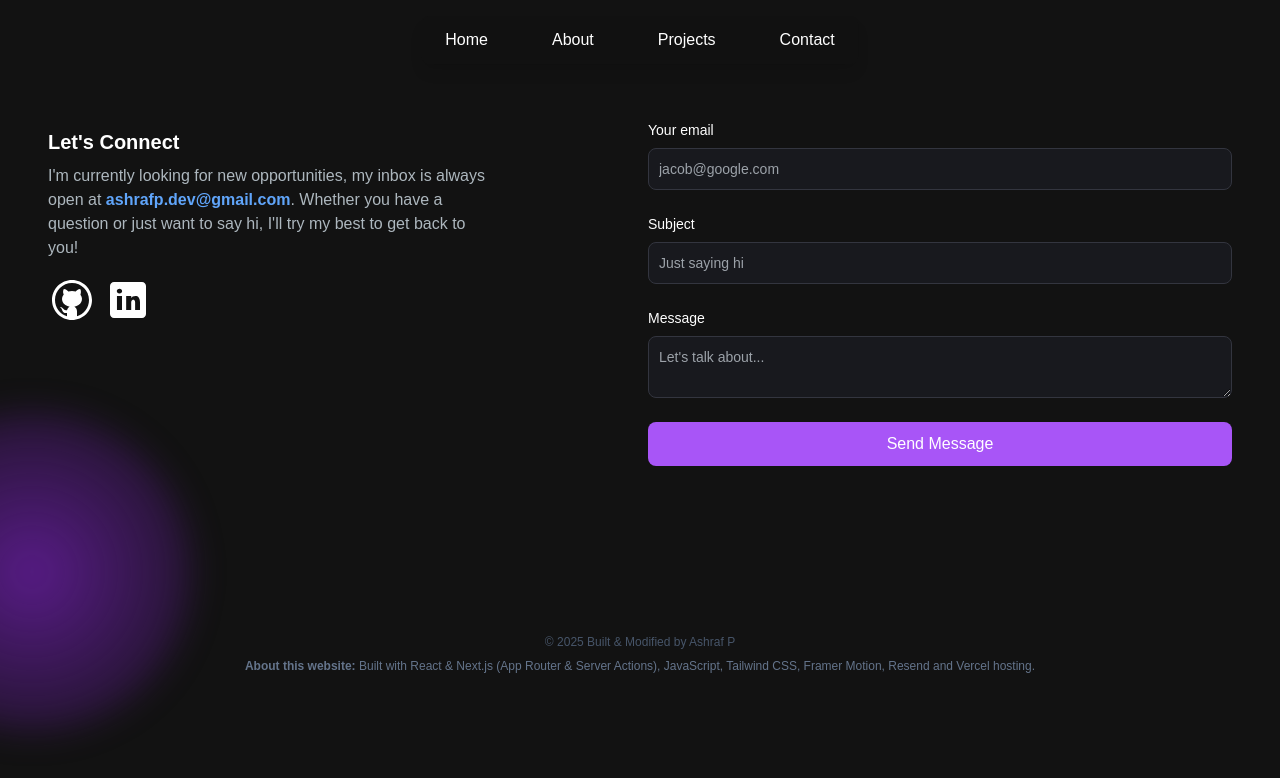
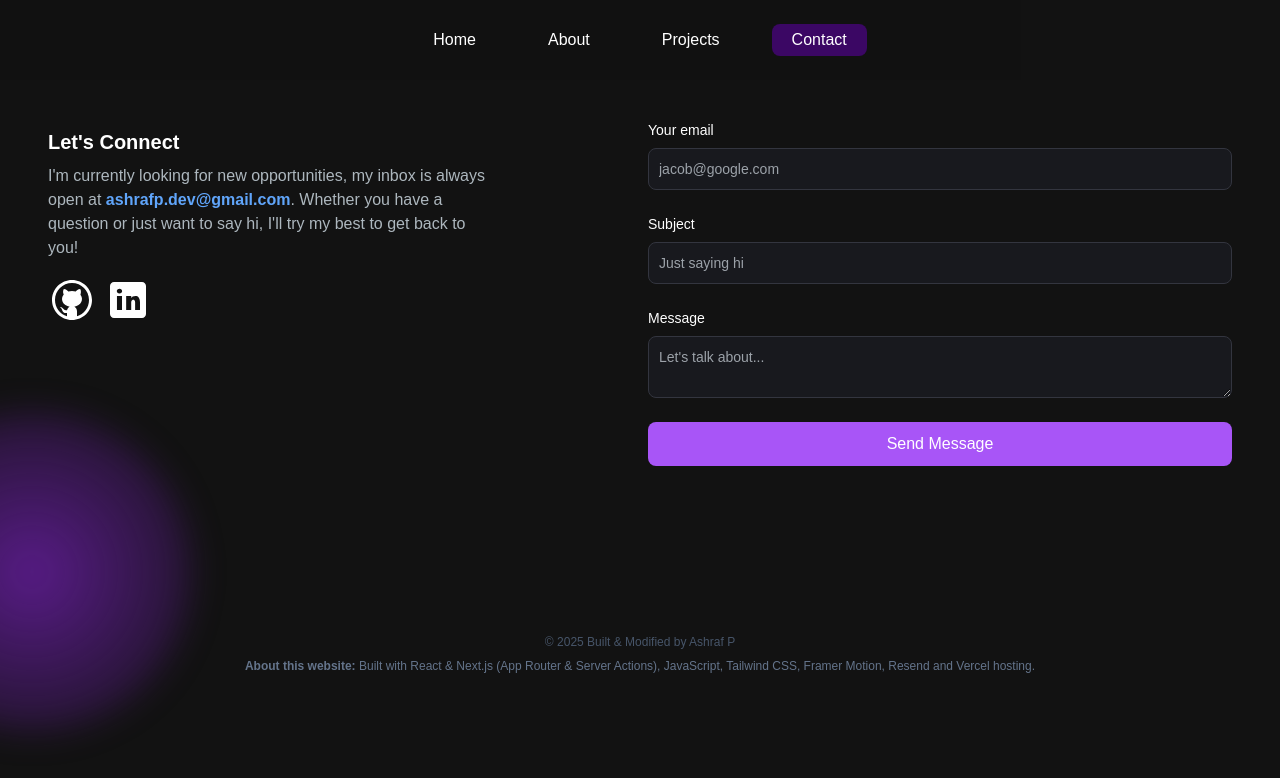
Before and after one commit to Ashrafpallat/ashrafp, a Next.js app: page /contact in a window 1280 px wide. Shown: the top 778 px of the page. Built offline with nearby package versions, Linux system fonts and the light colour scheme.

Commit message:
added animation on navbar highlight

```diff
--- a/src/app/about/page.jsx
+++ b/src/app/about/page.jsx
@@ -9,7 +9,7 @@ export default function About() {
       <div className="container mt-22 mx-auto py-4 px-12">
         <AboutSection />
       </div>
-      {/* <Footer /> */}
+      <Footer />
     </main>
   );
 }
--- a/src/app/components/Navbar.jsx
+++ b/src/app/components/Navbar.jsx
@@ -5,6 +5,7 @@ import NavLink from "./NavLink";
 import { Bars3Icon, XMarkIcon } from "@heroicons/react/24/solid";
 import MenuOverlay from "./MenuOverlay";
 import { usePathname } from "next/navigation"; // Correct hook for App Router
+import { motion } from "framer-motion";
 
 const navLinks = [
   {
@@ -30,29 +31,35 @@ const Navbar = () => {
   const pathname = usePathname(); // Corrected hook for active link highlighting
 
   return (
-    <nav className="fixed left-1/2 transform -translate-x-1/2 top-4 z-20 bg-[#121212]/80 py-1 px- rounded-lg shadow-lg">
-      <div className="flex flex-col items-center">
-        {/* Menu */}
-        <div className="menu">
-        <ul className="flex space-x- text-sm sm:space-x-8 sm:text-base p-2">
-        {navLinks.map((link, index) => (
-              <li key={index}>
+    <nav className="fixed top-0 left-0 right-0 z-20 bg-[#121212] bg-opacity-90 py-4">
+      <div className="container mx-auto flex justify-center">
+        <ul className="flex space-x-4 sm:space-x-8 text-sm sm:text-base p-2 relative">
+          {navLinks.map((link) => {
+            const isActive = pathname === `/${link.path}`;
+
+            return (
+              <li key={link.path} className="relative p-1">
                 <Link
                   href={link.path}
-                  className={`px-4 py-2 rounded-lg transition duration-300 ${pathname === link.path
-                      ? "bg-white text-black font-semibold"
-                      : "text-white hover:text-gray-300"
-                    }`}
+                  className="px-4 py-2 rounded-lg relative text-white"
                 >
                   {link.title}
                 </Link>
+
+                {/* Animated background rectangle */}
+                {isActive && (
+                  <motion.div
+                    layoutId="activeIndicator"
+                    className="absolute inset-0 bg-primary-950 rounded-lg -z-10"
+                    transition={{ type: "spring", stiffness: 300, damping: 30 }}
+                  />
+                )}
               </li>
-            ))}
-          </ul>
-        </div>
+            );
+          })}
+        </ul>
       </div>
     </nav>
-
   );
 };
 
--- a/src/app/home/page.jsx
+++ b/src/app/home/page.jsx
@@ -9,7 +9,7 @@ export default function Home() {
       <div className="container mt-24 mx-auto py-4 px-12">
         <HeroSection />
       </div>
-      {/* <Footer /> */}
+      <Footer />
     </main>
   );
 }
--- a/src/app/page.jsx
+++ b/src/app/page.jsx
@@ -16,7 +16,7 @@ export default function Home() {
         {/* <ProjectsSection/> */}
         {/* <EmailSection/> */}
       </div>
-      {/* <Footer/> */}
+      <Footer/>
     </main>
   );
 }
```
